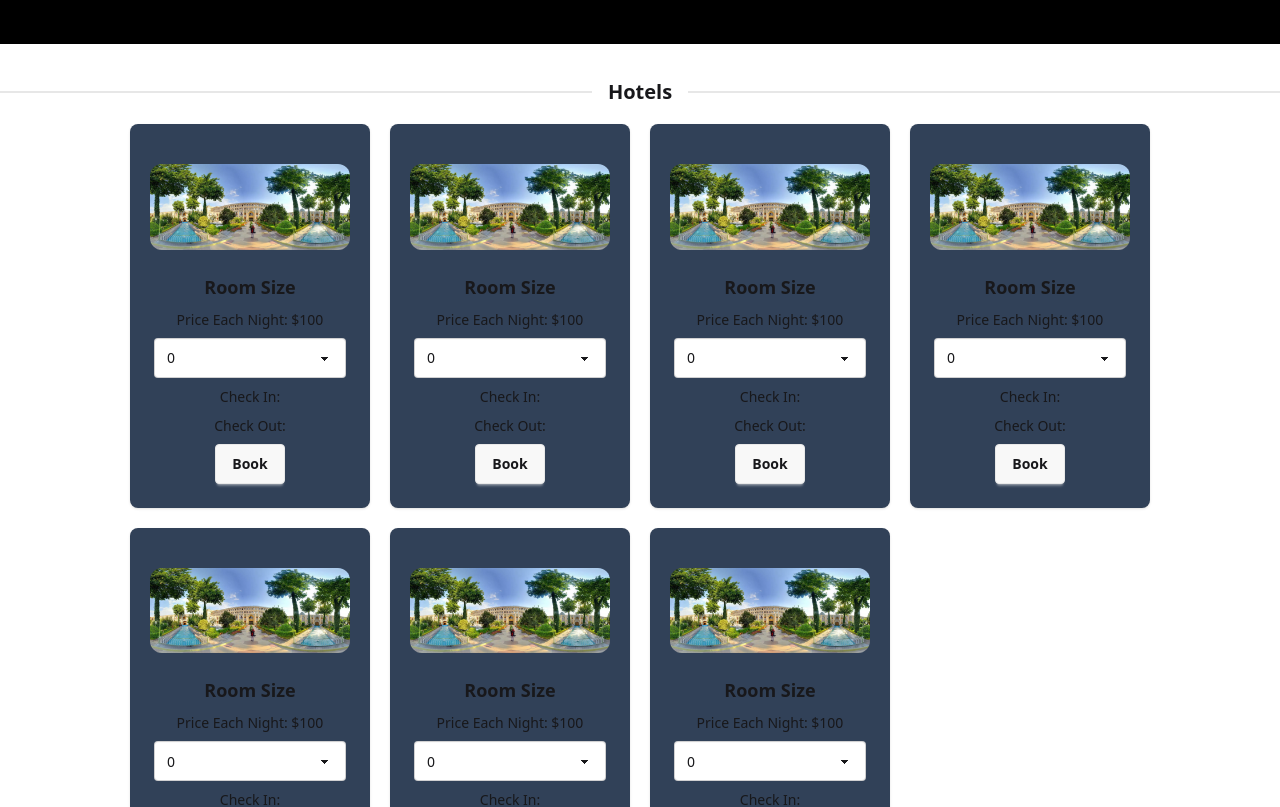
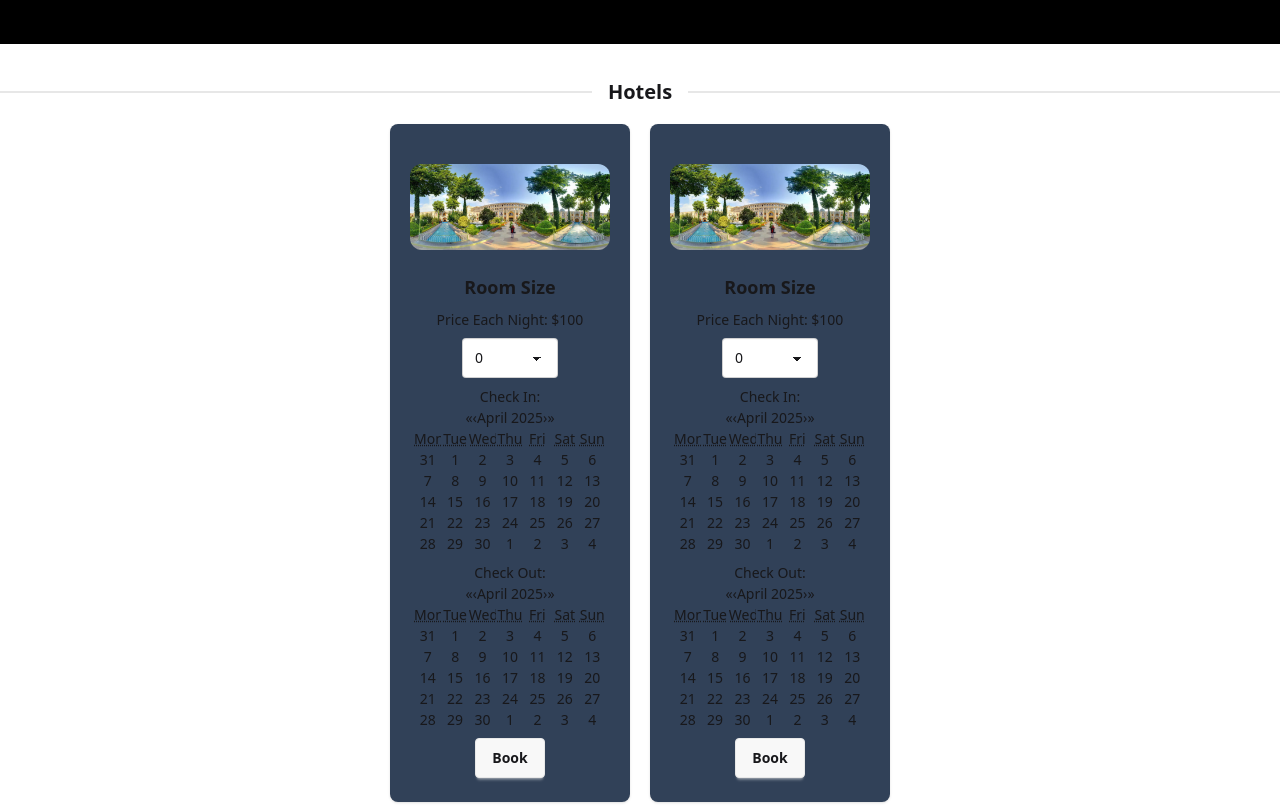
Before and after one commit to 001M4N/Hotel-Booking, a React (Vite) app in the folder hotel-booking/: page / in a window 1280 px wide. Shown: the part 740-1547 px from the top of the page. Built offline with nearby package versions, Linux system fonts and the light colour scheme.

Commit message:
coding a simple calender that i installed with npm, the name of the package is react calendar

```diff
--- a/hotel-booking/package.json
+++ b/hotel-booking/package.json
@@ -12,6 +12,7 @@
   "dependencies": {
     "@tailwindcss/vite": "^4.1.3",
     "react": "^19.0.0",
+    "react-calendar": "^5.1.0",
     "react-dom": "^19.0.0"
   },
   "devDependencies": {
--- a/hotel-booking/src/components/Calendar.jsx
+++ /dev/null
@@ -1,3 +0,0 @@
-export default function Calendar() {
-  return;
-}
--- a/hotel-booking/src/components/NumberOfPeopleSelector.jsx
+++ b/hotel-booking/src/components/NumberOfPeopleSelector.jsx
@@ -4,7 +4,7 @@ export default function NumberOfPeopleSelector() {
     .map((_, index) => <option key={index}>{index}</option>);
 
   return (
-    <select defaultValue="Pick a color" className="select">
+    <select defaultValue="Pick a color" className="select w-1/2">
       <option disabled={true}>Number of People</option>
       {options}
     </select>
--- a/hotel-booking/src/components/RoomCard.jsx
+++ b/hotel-booking/src/components/RoomCard.jsx
@@ -1,5 +1,6 @@
 import NumberOfPeopleSelector from "./NumberOfPeopleSelector";
-import Calendar from "./Calendar";
+// import Calendar from "./Calendar";
+import Calendar from "react-calendar";
 
 export default function RoomCard({ cardColor, cardSize, textColor }) {
   return (
--- a/hotel-booking/src/pages/HotelPage.jsx
+++ b/hotel-booking/src/pages/HotelPage.jsx
@@ -6,7 +6,7 @@ import List from "../components/List";
 import RoomCard from "../components/RoomCard";
 
 export default function HotelPage() {
-  const Rooms = Array(7)
+  const Rooms = Array(2)
     .fill()
     .map((_, index) => (
       <RoomCard key={index} cardSize="w-50 sm:w-60" cardColor="bg-slate-700" />
```
Also changed, not shown: 1 other file (tests, documents, lock files or other folders).
